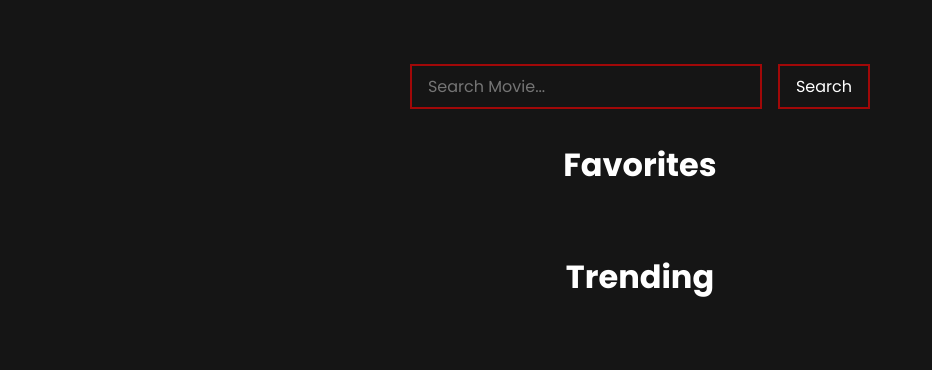
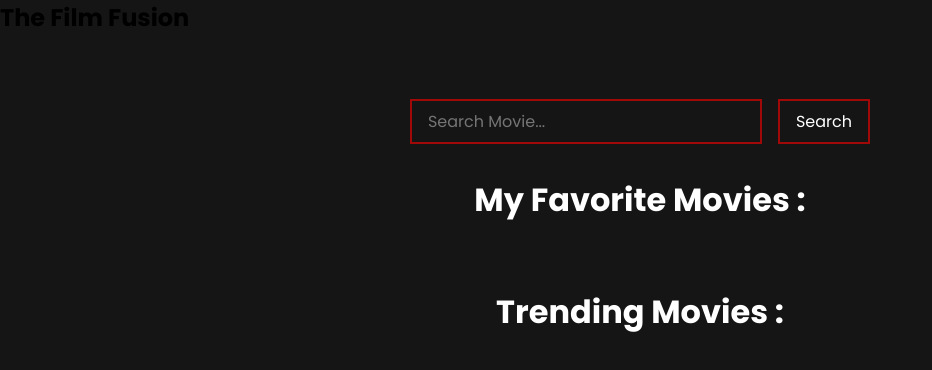
Before and after one commit to mohnishraikwar28/movie-app-js, a plain HTML site: page index.html in a window 1280 px wide. Shown: the whole page, without its empty margins (0-932 px from the left). Drawn offline with Linux system fonts and the light colour scheme; no server answers.

Commit message:
Update index.html
updated code

```diff
--- a/index.html
+++ b/index.html
@@ -1,3 +1,4 @@
+
 <!DOCTYPE html>
 <html lang="en">
 
@@ -7,17 +8,20 @@
     <meta name="viewport" content="width=device-width, initial-scale=1.0">
     <link rel="stylesheet" href="style.css">
     <script src="app.js" defer></script>
-    <title>Movie App</title>
+    <title>The Film Fusion Movie App</title>
 </head>
 
 <body>
+
+    <!--First Page Code starts here-->
     <div class="container">
-        <div class="search">
-            <input type="text" placeholder="Search Movie...">
-            <button>Search</button>
-        </div>
+            <h2 class="app-title">The Film Fusion</h2>
+            <div class="search">
+                <input type="text" placeholder="Search Movie...">
+                <button>Search</button>
+            </div>
         <div class="movies-container favorites">
-            <h1>Favorites</h1>
+            <h1>My Favorite Movies :</h1>
             <div class="movies-grid">
                 <!-- <div class="card" data-id="123456">
                     <div class="img">
@@ -38,7 +42,7 @@
             </div>
         </div>
         <div class="movies-container trending">
-            <h1>Trending</h1>
+            <h1>Trending Movies :</h1>
             <div class="movies-grid">
                 <!-- <div class="card" data-id="123456">
                     <div class="img">
@@ -59,7 +63,9 @@
             </div>
         </div>
     </div>
+    <!--First Code Page Ends Here-->
 
+    <!--Popup Container Code Starts Here-->
     <div class="popup-container">
         <!-- <span class="x-icon">&#10006;</span>
         <div class="content">
@@ -116,6 +122,8 @@
             </div>
         </div> -->
     </div>
+    <!--Popup Container Code Ends Here-->
+
 </body>
 
 </html>
```
